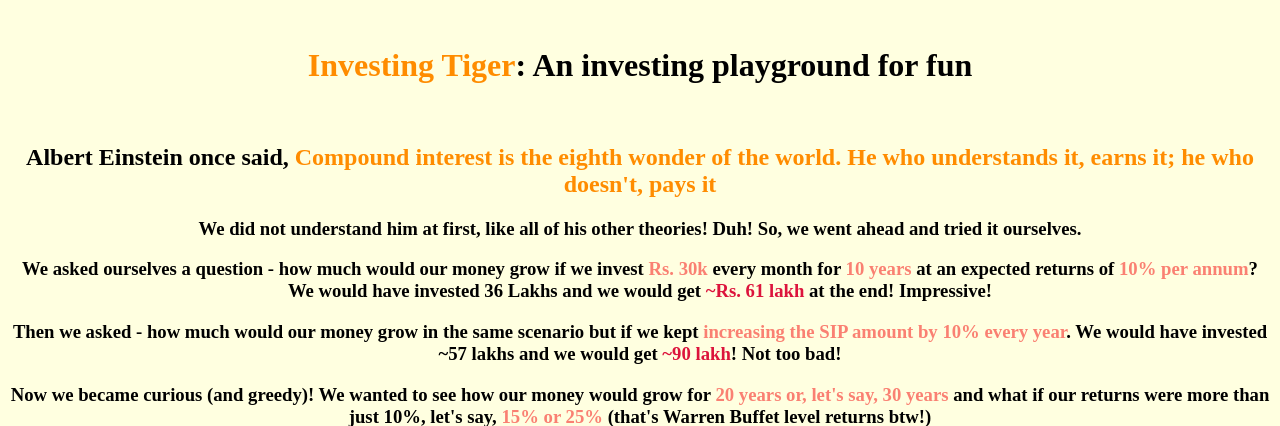
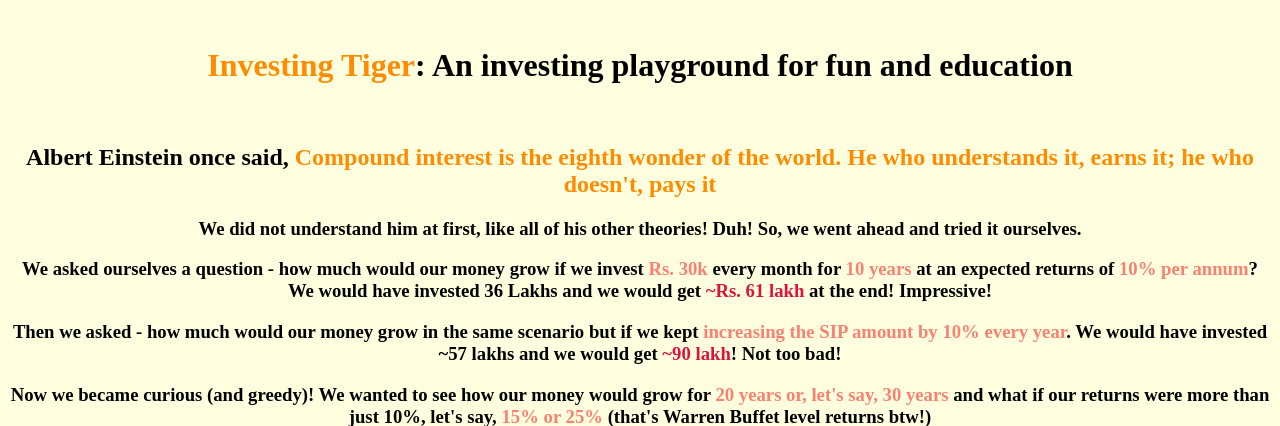
Before and after one commit to prempotabatti49/investingtiger, a Flask app: page / in a window 1280 px wide. Shown: the top 426 px of the page. Run offline with Flask 2, Linux system fonts and the light colour scheme.

Commit message:
minor change

```diff
--- a/Templates/sip.html
+++ b/Templates/sip.html
@@ -14,7 +14,7 @@
 <body bgcolor="LightYellow">
 <center>
 <br>
-<h1><span style="color:darkorange">Investing Tiger</span>: An investing playground for fun</h1>
+<h1><span style="color:darkorange">Investing Tiger</span>: An investing playground for fun and education</h1>
 <br>
 <h2>Albert Einstein once said, <span style="color:darkorange">Compound interest is the eighth wonder of the world. He who understands it, earns it; he who doesn't, pays it</span></h1>
 <h3>We did not understand him at first, like all of his other theories! Duh! So, we went ahead and tried it ourselves.
```
